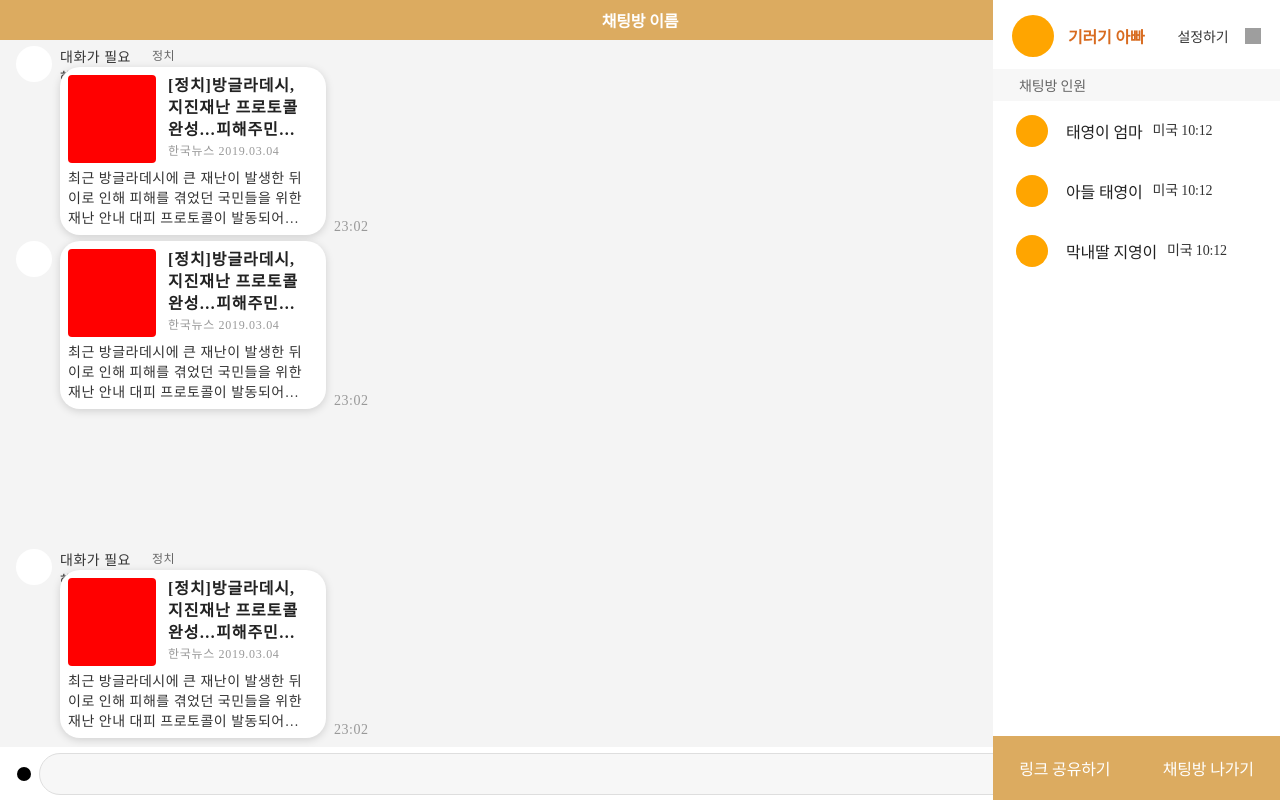
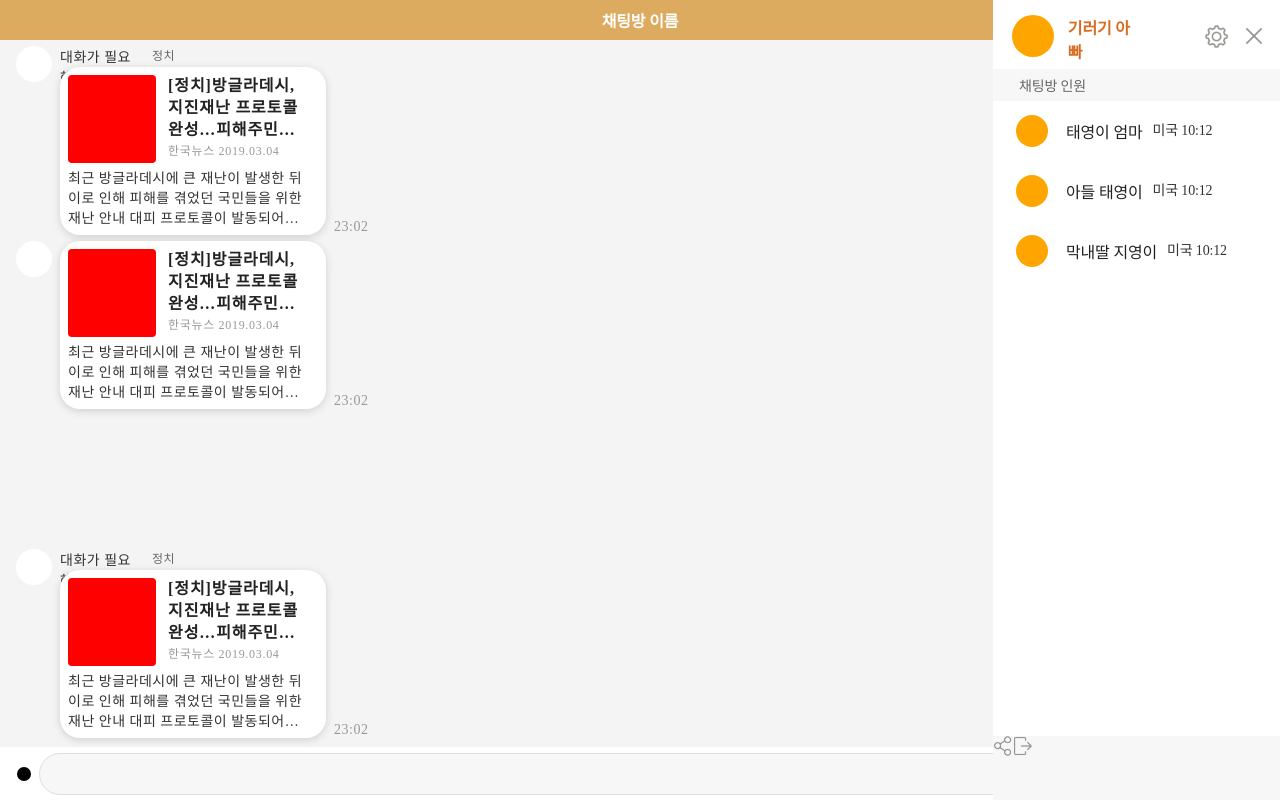
Before and after one commit to depromeet/warming-up-team7-front, a website: page app/index.html in a window 1280 px wide. Both pictures are taken after a click on the element 1259 px from the left and 21 px from the top of the page. Drawn offline with nearby package versions, Linux system fonts and the light colour scheme; grey boxes are pictures that could not be loaded.

```diff
--- a/app/index.html
+++ b/app/index.html
@@ -160,7 +160,7 @@
       <div class="top-of-hamburger">
         <div class="mine-icon"></div>
         <div class="mine-name">기러기 아빠</div>
-        <div class="config">설정하기</div>
+        <div class="config"></div>
         <div class="close-bamburger"></div>
       </div>
       <div class="number-chat-room">
@@ -184,12 +184,8 @@
         </div>
       </div>
       <div class="hamburger-footer">
-        <div class="share">
-          <div class="text-share">링크 공유하기</div>
-        </div>
-        <div class="quit">
-          <div class="text-quit">채팅방 나가기</div>
-        </div>
+        <div class="share"></div>
+        <div class="quit"></div>
       </div>
     </div>
   </body>
--- a/app/scripts/chat.js
+++ b/app/scripts/chat.js
@@ -8,6 +8,7 @@
     })
 }
 
+// 봇 메뉴 인터랙션
 const handleBotMenu = () => {
     $(".bot-menus").hide();
     $(".close-bot").hide();
@@ -23,7 +24,22 @@
     })
 }
 
-$(document).ready(() => {
+// 채팅 입력 인터랙션
+const handleInputChatting = () => {
+    $(".text-input").keyup(() => {
+        const isEmptyInput = !$(".text-input").val().length;
+        if (isEmptyInput) {
+            $(".send").css("background-color", "#c8c8c8");
+        }
+        else {
+            $(".send").css("background-color", "#d86b1f");
+        }
+    })
+}
+
+// DOM 렌더링 완료된 후 실행
+$(() => {
     handleHamburgerBar();
     handleBotMenu();
+    handleInputChatting();
 });
--- a/app/styles/chat.css
+++ b/app/styles/chat.css
@@ -26,13 +26,13 @@
 }
 
 .hamburger-open-btn {
-    width: 18px;
-    height: 18px;
-    background-color: white;
-    /* 버튼 받기 전까지 임시 */
+    background-image: url(../images/hamburger@3x.png);
+    background-size: cover;
+    width: 4.8vw;
+    height: 4.8vw;
     position: absolute;
-    top: 12px;
-    right: 12px;
+    top: 1.47vh;
+    right: 1.47vh;
     cursor: pointer;
 }
 
@@ -265,7 +265,7 @@
 }
 
 .send {
-    background-color: black;
+    background-color: rgb(200, 200, 200);
     border-radius: 50%;
     width: 3.94vh;
     height: 3.94vh;
@@ -313,15 +313,17 @@
 }
 
 .config {
-    font-size: 14px;
-    letter-spacing: -0.16px;
-    color: #333333;
+    background-image: url(../images/setting@3x.png);
+    background-size: cover;
+    width: 25px;
+    height: 25px;
     margin: auto 0;
     margin-right: 17px;
+    margin-left: 27px;
 }
 
 .close-bamburger {
-    background-image: url(https://encrypted-tbn0.gstatic.com/images?q=tbn:ANd9GcSt0NcsDQYLxFiDkt4BV8-3xclXxkYhvfACKmIKNz-seSSPnXLcXA&s);
+    background-image: url(../images/exit@3x.png);
     background-size: cover;
     width: 16px;
     height: 16px;
@@ -378,44 +380,24 @@
 .hamburger-footer {
     width: 100%;
     height: 64px;
-    background-color: #dcab60;
+    background-color: #f7f7f7;
     position: absolute;
     bottom: 0;
     display: flex;
 }
 
 .share {
-    width: 50%;
-    height: 100%;
-    display: flex;
-    justify-content: center;
-}
-
-.text-share {
-    font-size: 16px;
-    font-weight: 500;
-    letter-spacing: -0.18px;
-    text-align: center;
-    color: white;
-    margin: auto 0;
-    cursor: pointer;
+    background-image: url(../images/share@3x.png);
+    background-size: cover;
+    width: 20px;
+    height: 20px;
 }
 
 .quit {
-    width: 50%;
-    height: 100%;
-    display: flex;
-    justify-content: center;
-}
-
-.text-quit {
-    font-size: 16px;
-    font-weight: 500;
-    letter-spacing: -0.18px;
-    text-align: center;
-    color: white;
-    margin: auto 0;
-    cursor: pointer;
+    background-image: url(../images/out@3x.png);
+    background-size: cover;
+    width: 20px;
+    height: 20px;
 }
 
 /* 입장 문구 */
```
Also changed, not shown: app/images/hamburger@3x.png (added), app/images/out@3x.png (added), app/images/setting@3x.png (added), app/images/share@3x.png (added).
